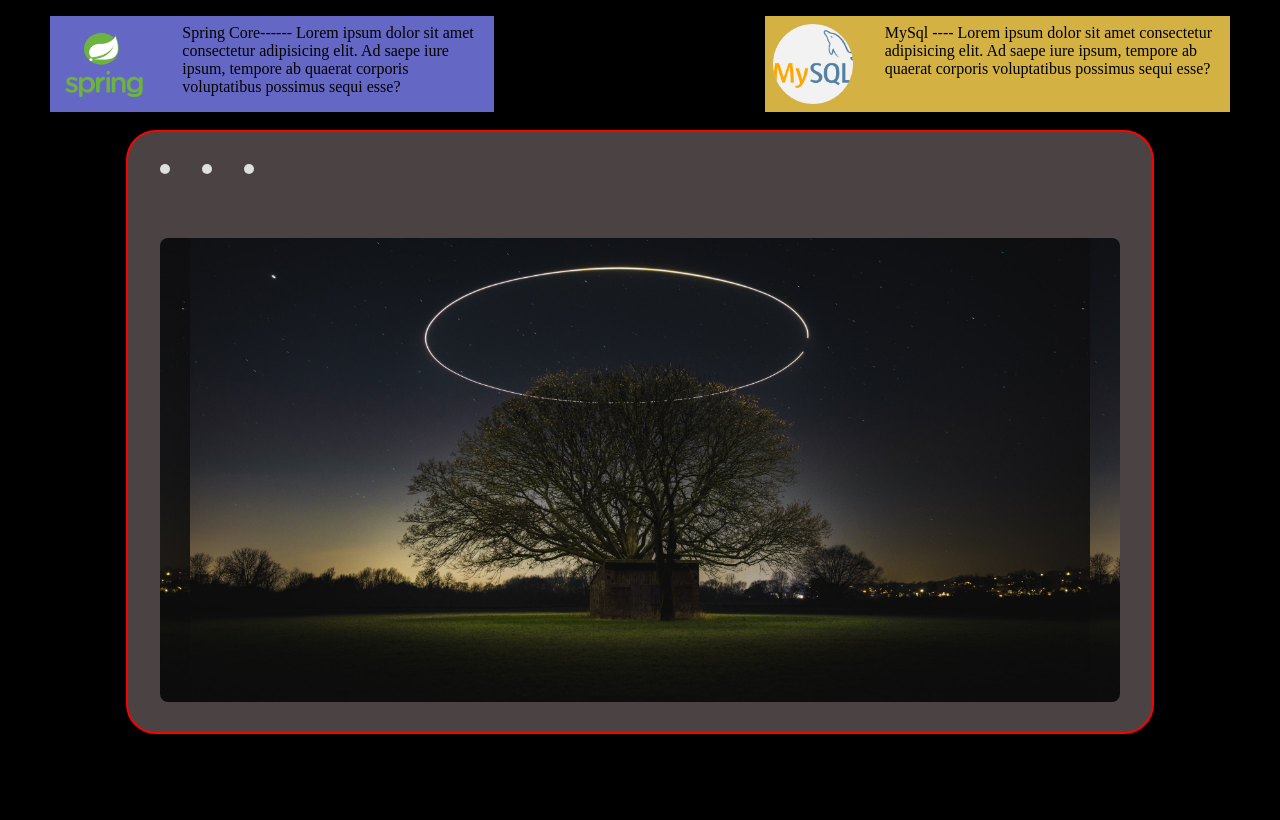
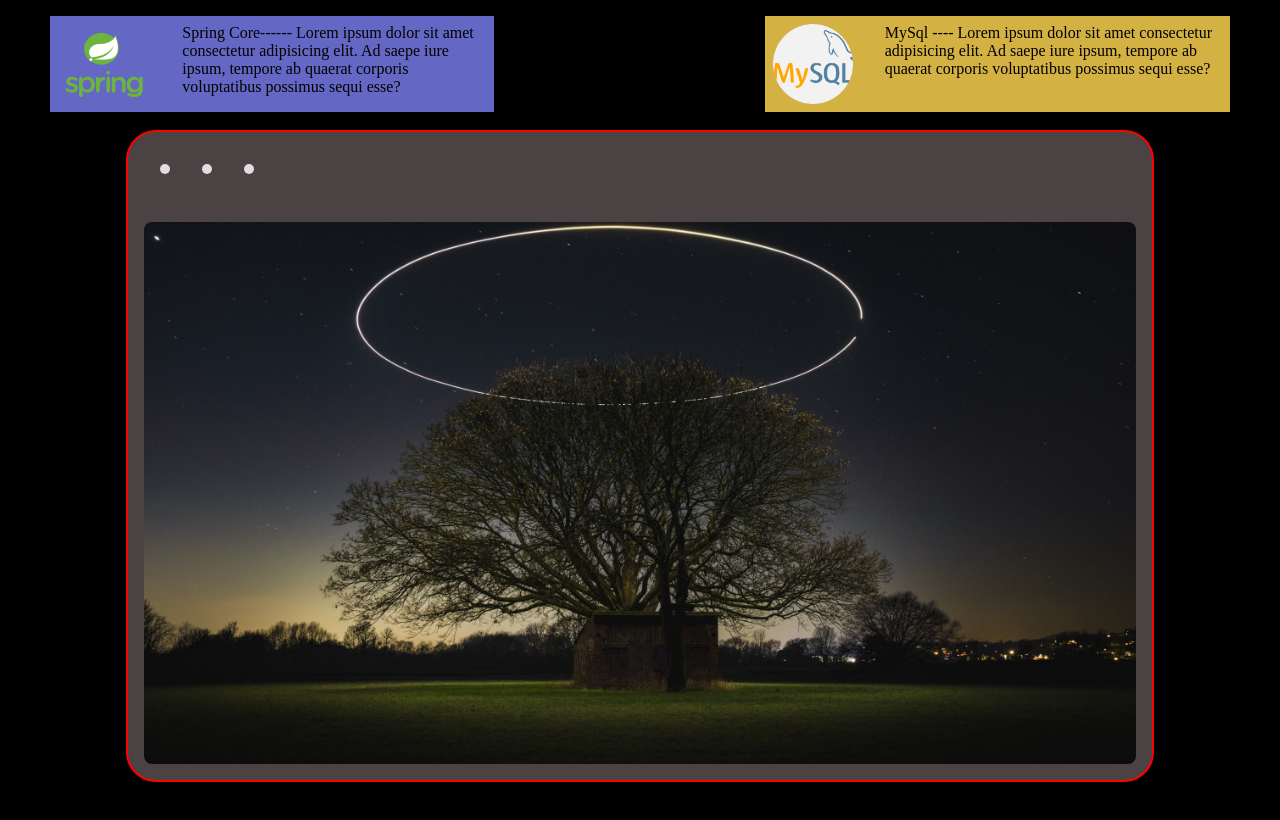
Before and after one commit to Prajwal-k-M/Prajwal-K-M.github.io, a plain HTML site: page index.html in a window 1280 px wide. Shown: the part 800-1620 px from the top of the page. Drawn offline with nearby package versions, Linux system fonts and the light colour scheme.

Commit message:
Update about.css

```diff
--- a/about.css
+++ b/about.css
@@ -273,7 +273,7 @@ section.a{
 
 
 .transp{
-   height: 600px;
+   min-height: 600px;
     border: 2px solid red;
    border-radius: 30px;
     width: 80vw;
@@ -296,14 +296,14 @@ background-color:  rgb(224, 223, 223);
 
 
 .trans-item{
-    padding: 2rem;
-    margin: 2rem;
-    min-height: 400px;
+    padding: 3rem;
+    margin: 1rem;
+    min-height: 446px;
     border-radius: 8px;
     border-bottom-right-radius: 8px;
     background-image: url(images/background.jpg);
     background-position: 50% 50%;
-    background-size: 900px;
+    background-size: 1187px;
     background-repeat: repeat;
     background-attachment: fixed;
 }
```
